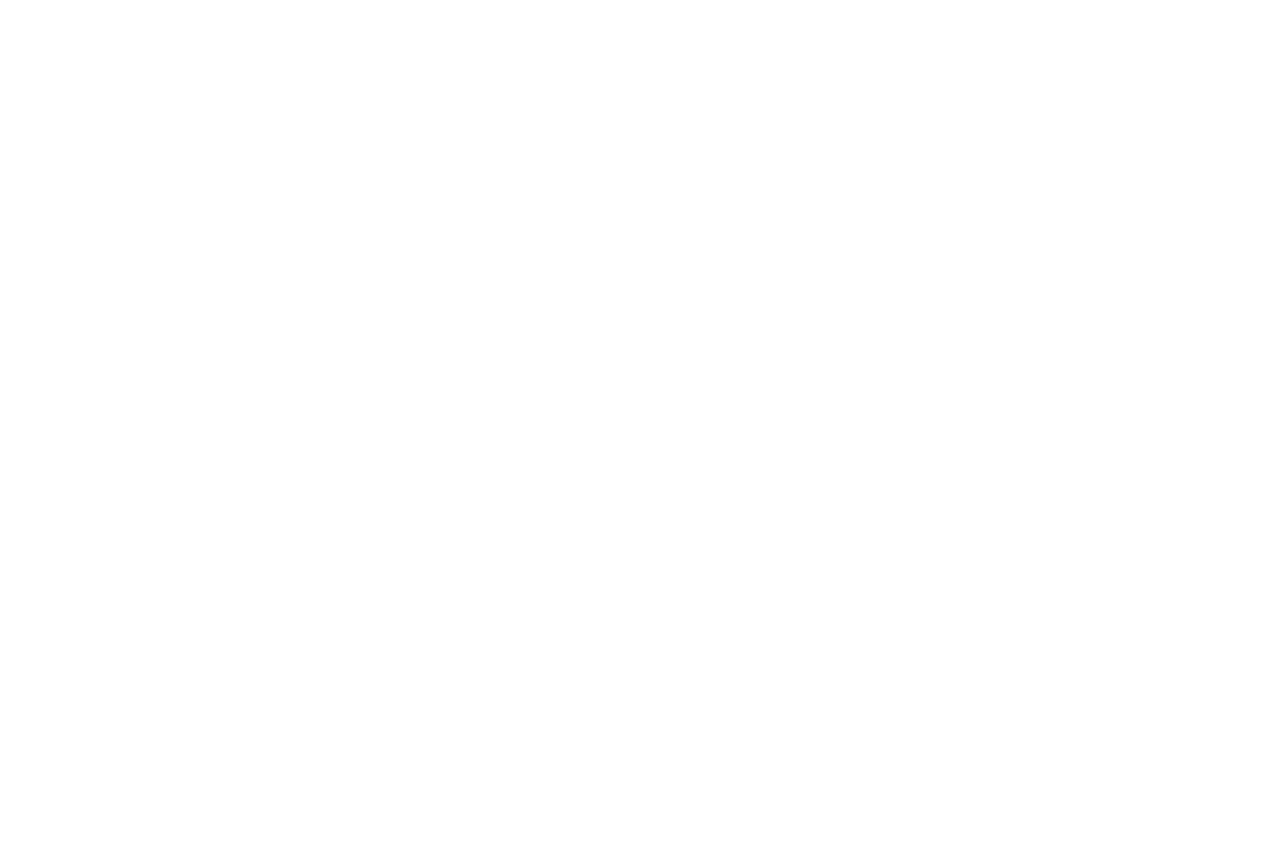
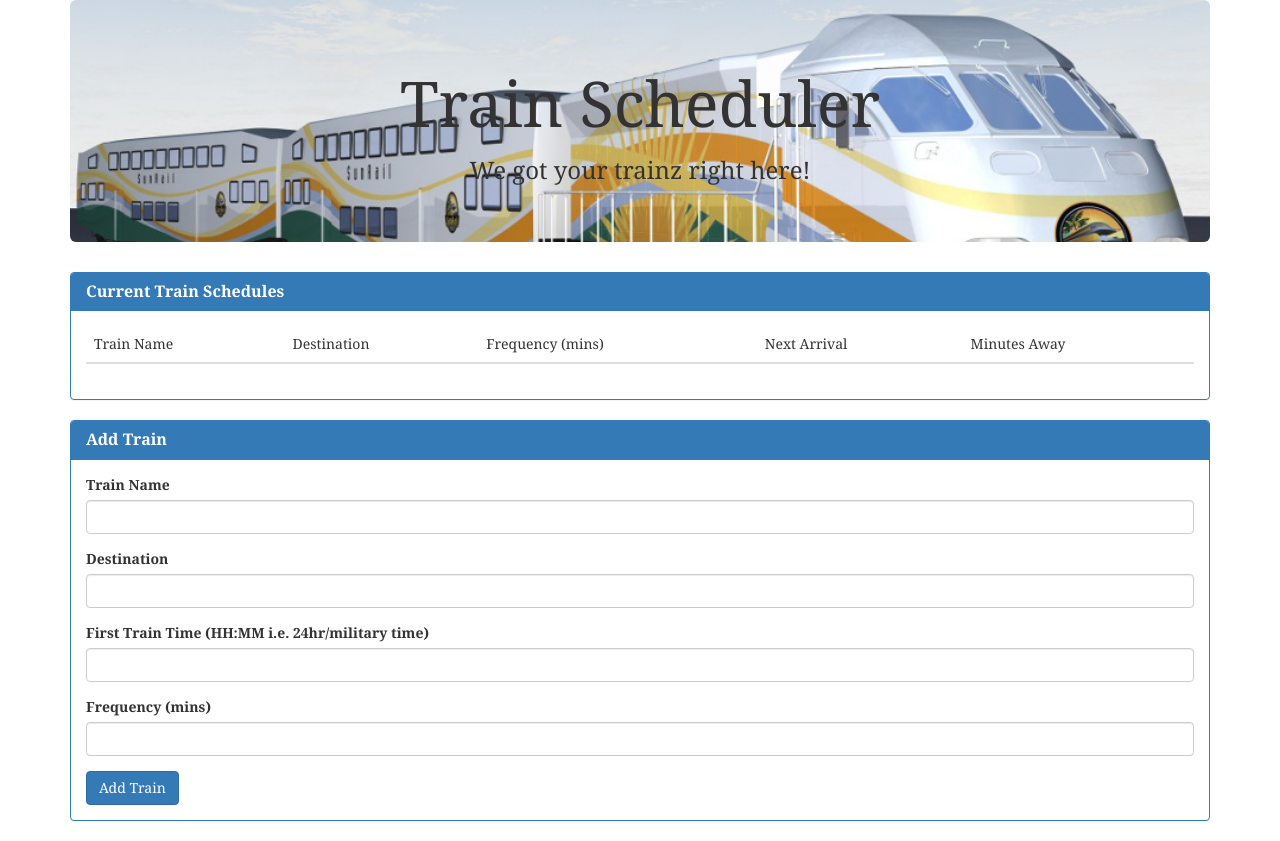
Before and after one commit to jasapper/TrainScheduler, a plain HTML site: page index.html in a window 1280 px wide. Before the commit the page ends 800 px from the top, so only its background shows below. Drawn offline with nearby package versions, Linux system fonts and the light colour scheme.

Commit message:
Boostrap HTML complete, JS in progress

```diff
--- a/assets/css/style.css
+++ b/assets/css/style.css
@@ -1,3 +1,9 @@
 body    {
-    font-family: Arial, Helvetica, sans-serif;
+    font-family: Cambria, Cochin, Georgia, Times, Times New Roman, serif
 }
+
+.jumbotron  {
+    text-align: center;
+    background-image: url("../images/sunrail.jpg");
+    background-size: cover;
+}
--- a/index.html
+++ b/index.html
@@ -10,7 +10,63 @@
     <title>Train Scheduler</title>
 </head>
 <body>
+    <div class="container">
+        <div class="jumbotron">
+            <h1>Train Scheduler</h1>
+            <h3>We got your trainz right here!</h3>
+        </div>
+        <div class="row">
+            <div class="col-lg-12">
+                <div class="panel panel-primary">
+                    <div class="panel-heading">
+                        <h3 class="panel-title"><strong>Current Train Schedules</strong></h3>
+                    </div>
+                    <div class="panel-body">
+                        <table class="table table-hover" id="train-table">
+                            <thead>
+                                <tr>
+                                    <th>Train Name</th>
+                                    <th>Destination</th>
+                                    <th>Frequency (mins)</th>
+                                    <th>Next Arrival</th>
+                                    <th>Minutes Away</th>
+                                </tr>
+                            </thead>
+                            <tbody>
 
+                            </tbody>
+                        </table>
+                    </div>
+                </div>
+                <div class="panel panel-primary">
+                    <div class="panel-heading">
+                        <h3 class="panel-title"><strong>Add Train</strong></h3>
+                    </div>
+                    <div class="panel-body">
+                        <form>
+                            <div class="form-group">
+                                <label for="train-name-input">Train Name</label>
+                                <input class="form-control" type="text" id="train-name-input">
+                            </div>
+                            <div class="form-group">
+                                <label for="destination-input">Destination</label>
+                                <input class="form-control" type="text" id="destination-input">
+                            </div>
+                            <div class="form-group">
+                                <label for="first-train-time-input">First Train Time (HH:MM i.e. 24hr/military time)</label>
+                                <input class="form-control" type="text" id="first-train-time-input">
+                            </div>
+                            <div class="form-group">
+                                <label for="frequency-input">Frequency (mins)</label>
+                                <input class="form-control" type="text" id="frequency-input">
+                            </div>
+                            <button class="btn btn-primary" type="submit" id="add-train-button">Add Train</button>
+                        </form>
+                    </div>
+                </div>
+            </div>
+        </div>
+    </div>
 
     <script src="https://www.gstatic.com/firebasejs/4.8.1/firebase.js"></script>
     <script src="https://code.jquery.com/jquery-3.2.1.js"></script>
```
Also changed, not shown: assets/images/sunrail.jpg (added).
